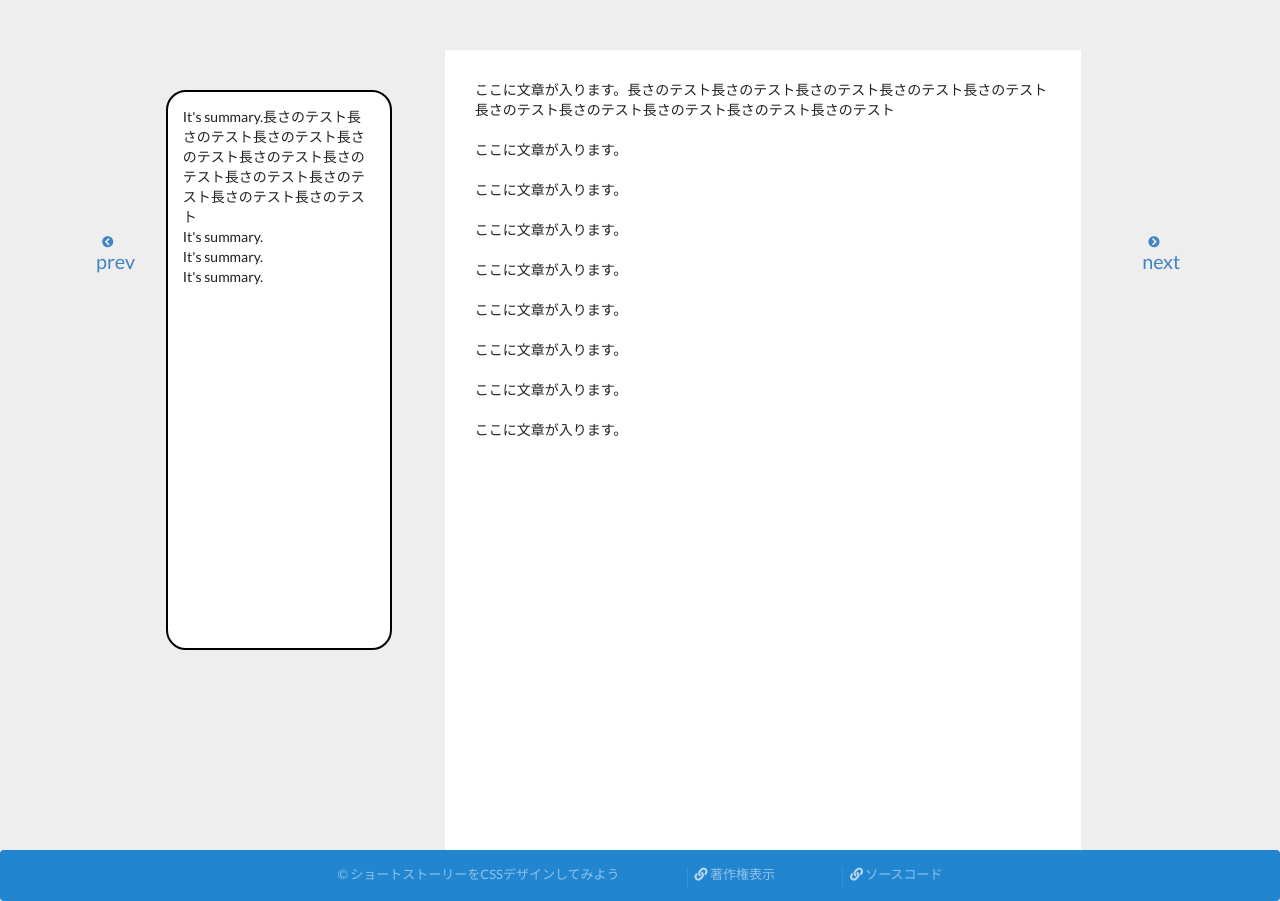
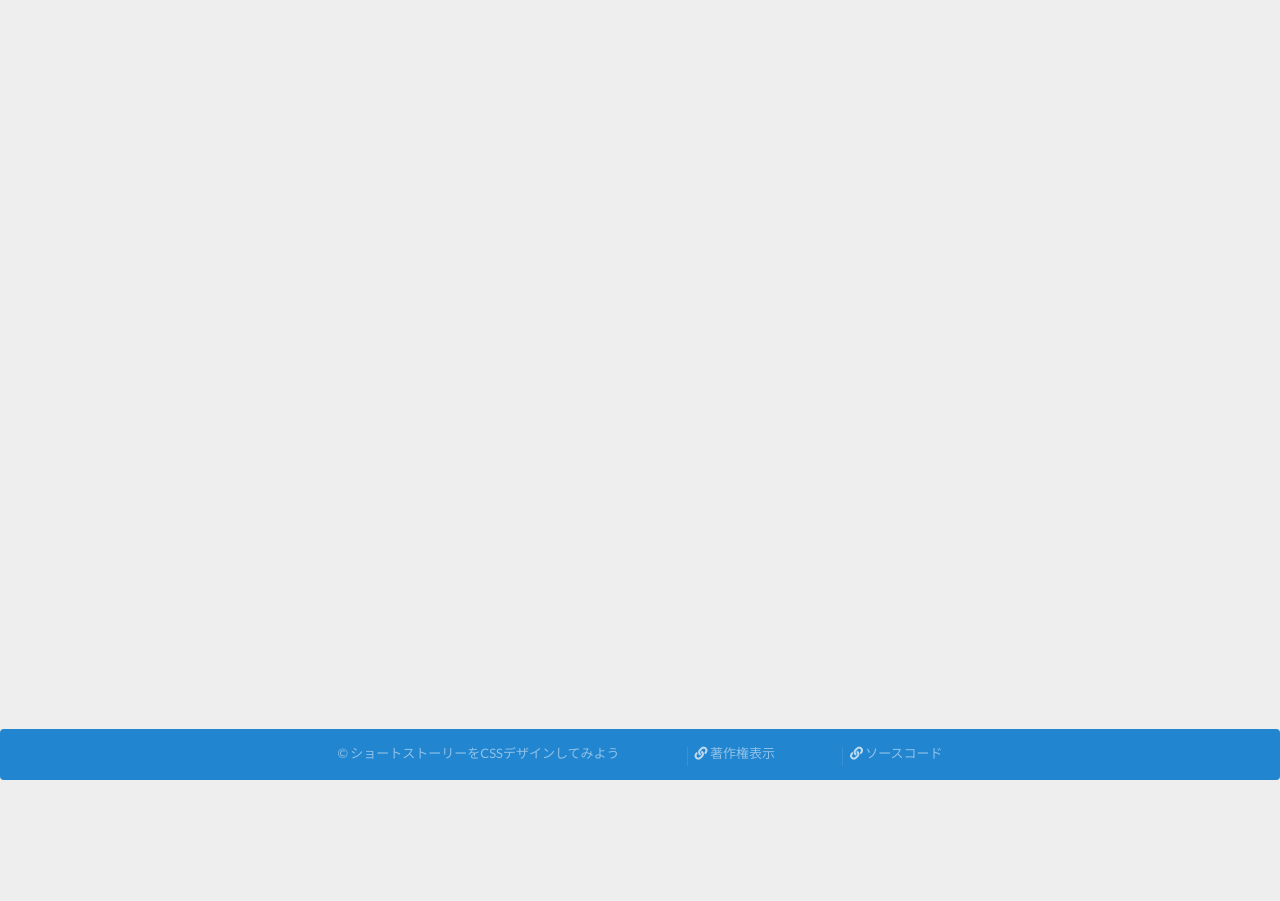
Before and after one commit to Tendency-Sweet-Party/DeployAndCSSDesignPrac, a Django app: page / in a window 1280 px wide. Shown: the part 50-951 px from the top of the page. After the commit the page ends 830 px from the top, so only its background shows below. Run offline with Django 3.2, Linux system fonts and the light colour scheme; some libraries are stand-ins or nearby versions.

Commit message:
html_base_2 DB_setting_migrate

```diff
--- a/DeployAndCSSDesignPrac/settings.py
+++ b/DeployAndCSSDesignPrac/settings.py
@@ -54,6 +54,9 @@ INSTALLED_APPS = [
     'base_app.apps.DeployAndCssDesignPracticeConfig',
 
 ]
+
+# setting for site
+SITE_ID = 1
 
 MIDDLEWARE = [
     'django.middleware.security.SecurityMiddleware',
--- a/base_app/urls.py
+++ b/base_app/urls.py
@@ -4,5 +4,6 @@ from django.views.generic import TemplateView
 app_name = 'base'
 
 urlpatterns = [
-    path('', TemplateView.as_view(template_name='base_app/base.html'), name='index')
+    path('', TemplateView.as_view(template_name='base_app/base.html'), name='base'),
+    path('text_base/', TemplateView.as_view(template_name='base_app/text_page_base.html'), name='index'),
 ]
--- a/static/css/my_custom.css
+++ b/static/css/my_custom.css
@@ -15,7 +15,7 @@
 }
 
 /*body background*/
-#Normal_body_background{
+#Normal_body_background {
     background-color: #eeeeee;
 }
 
@@ -54,11 +54,14 @@
 }
 
 /*text area*/
-#Normal_text_area{
+#Normal_text_area {
     padding: 30px;
     background-color: white;
     height: 800px;
     width: 95%;
+    border-right: solid 6px #aac5de;
+    border-bottom: solid 6px #aac5de;
+    border-radius: 9px;
 
 }
 
--- a/templates/base_app/base.html
+++ b/templates/base_app/base.html
@@ -30,47 +30,7 @@
 </header>
 
 <main class="Site-content">
-    <div id="Main" class="ui container">
-        {#サイドバー#}
-        <div class="ui grid stackable">
-            <div class="one wide column ">
-                <div class="Arrows_area">
-                    <a href="" class="Arrows_child"><i class="chevron circle left icon"></i>prev</a>
-                </div>
-            </div>
-            <div class="four wide column">
-                <div id="Summary_box">
-                    It's summary.長さのテスト長さのテスト長さのテスト長さのテスト長さのテスト長さのテスト長さのテスト長さのテスト長さのテスト長さのテスト<br>
-                    It's summary.<br>
-                    It's summary.<br>
-                    It's summary.<br>
-                    {% block summary %}
-                    {% endblock %}
-                </div>
-            </div>
-            <div class="ten wide column">
-                <div id="Normal_text_area">
-                    ここに文章が入ります。長さのテスト長さのテスト長さのテスト長さのテスト長さのテスト長さのテスト長さのテスト長さのテスト長さのテスト長さのテスト<br><br>
-                    ここに文章が入ります。<br><br>
-                    ここに文章が入ります。<br><br>
-                    ここに文章が入ります。<br><br>
-                    ここに文章が入ります。<br><br>
-                    ここに文章が入ります。<br><br>
-                    ここに文章が入ります。<br><br>
-                    ここに文章が入ります。<br><br>
-                    ここに文章が入ります。<br><br>
-                    {% block content %}
-                    {% endblock %}
-                </div>
-            </div>
-            <div class="one wide column ">
-                <div class="Arrows_area">
-                    <a href="" class="Arrows_child"><i class="chevron circle right icon"></i>next</a>
-                </div>
-            </div>
-        </div>
-
-    </div>
+    {% block content %}{% endblock %}
 </main>
 
 <footer class="Site-footer">
```
Also changed, not shown: templates/base_app/text_page_base.html (+44 -10 lines).
